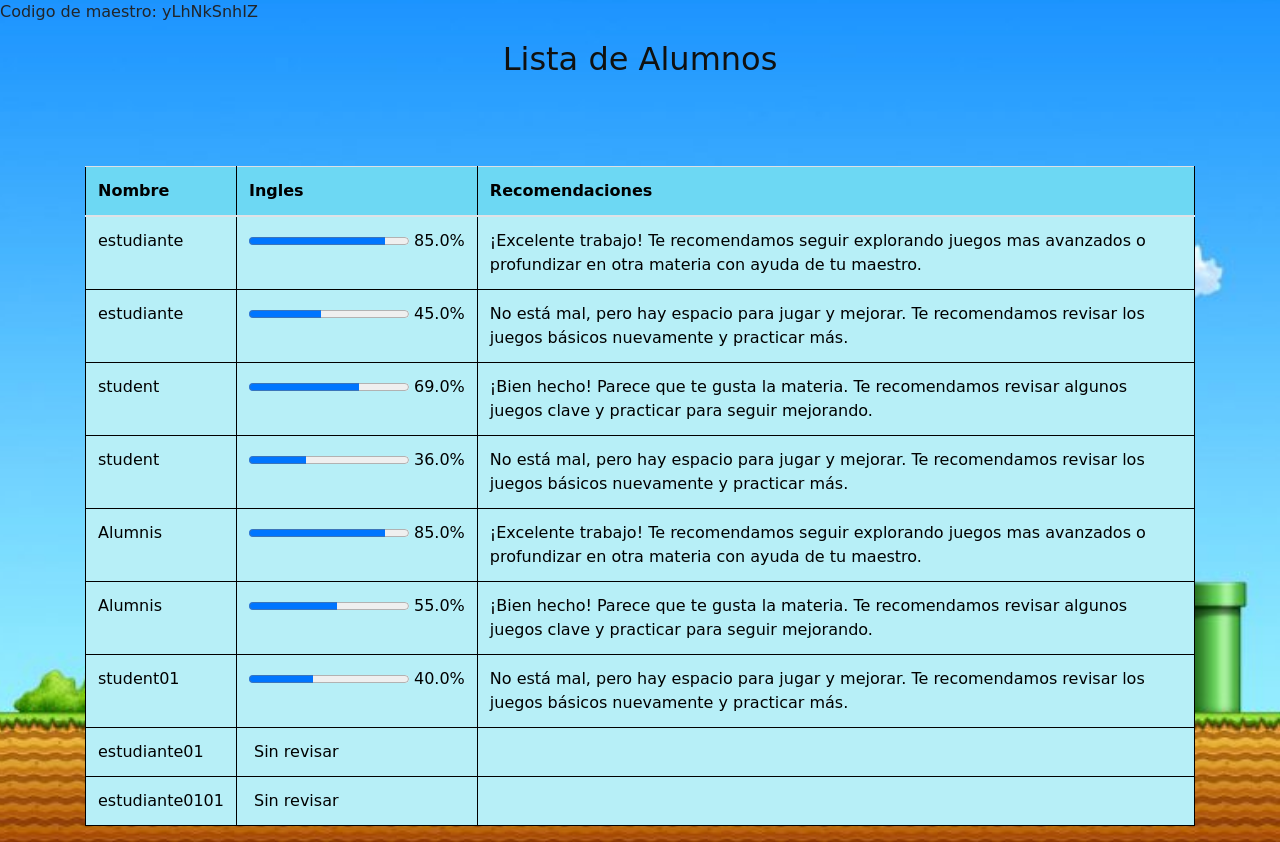
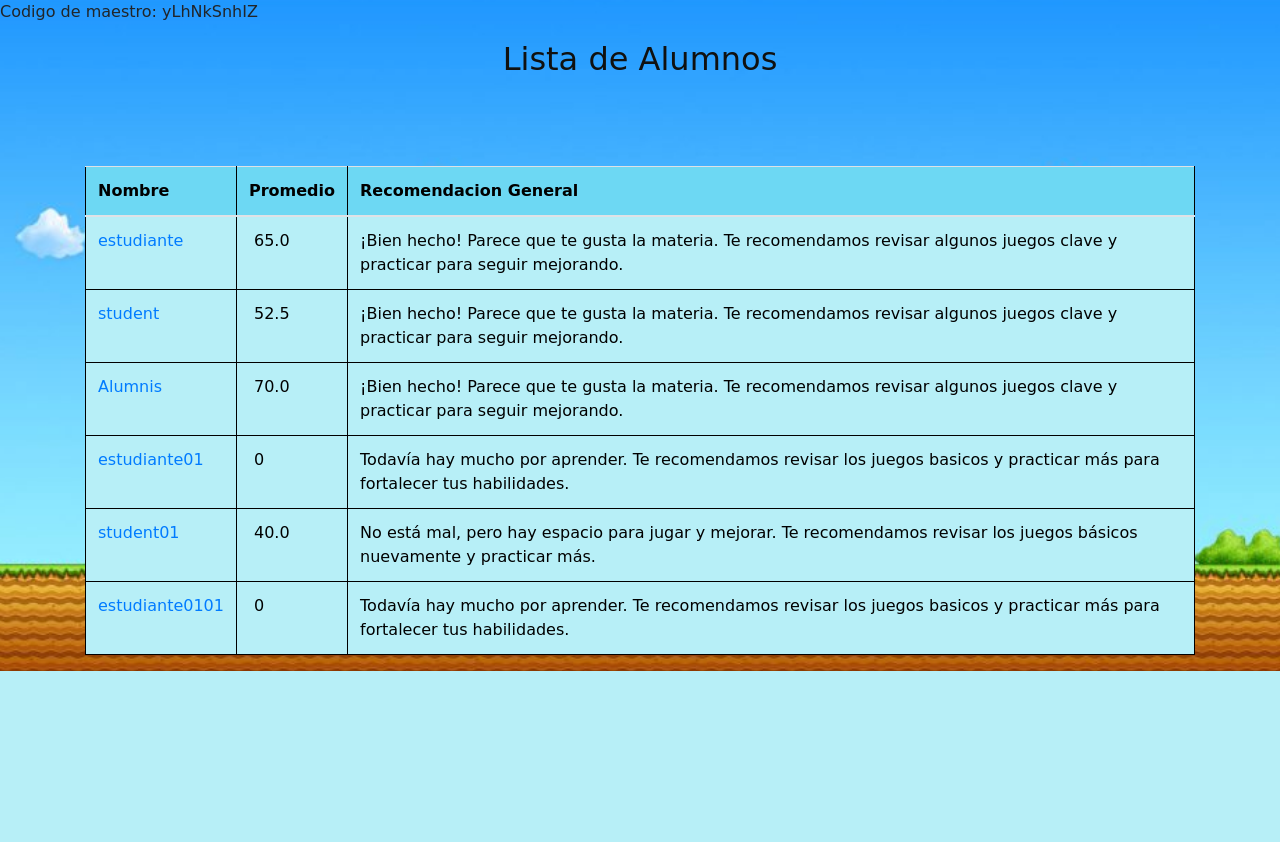
Before and after one commit to skyEverTerra/StudyApp, a Django app: page /list/ in a window 1280 px wide. Shown: the part 132-974 px from the top of the page. After the commit the page ends 803 px from the top, so only its background shows below. Run offline with Django 5.2, Linux system fonts and the light colour scheme; a user stored in the database is signed in; data comes from the database, SQL or seed files in the repository; both versions use the stored data as it was after the commit; some libraries are stand-ins or nearby versions.

Commit message:
Nuevas funcionalidades de calificaciones

```diff
--- a/static/js/recom.json
+++ b/static/js/recom.json
@@ -1,4 +1,10 @@
 {
+        "General": [
+                "¡Excelente trabajo! Te recomendamos seguir explorando juegos mas avanzados o profundizar en otra materia con ayuda de tu maestro.",
+                "¡Bien hecho! Parece que te gusta la materia. Te recomendamos revisar algunos juegos clave y practicar para seguir mejorando.",
+                "No está mal, pero hay espacio para jugar y mejorar. Te recomendamos revisar los juegos básicos nuevamente y practicar más.",
+                "Todavía hay mucho por aprender. Te recomendamos revisar los juegos basicos y practicar más para fortalecer tus habilidades."
+            ],
         "Lenguaje": [
                 "¡Excelente trabajo! Te recomendamos seguir explorando juegos mas avanzados o profundizar en otra materia con ayuda de tu maestro.",
                 "¡Bien hecho! Parece que te gusta la materia. Te recomendamos revisar algunos juegos clave y practicar para seguir mejorando.",
--- a/templates/magic.html
+++ b/templates/magic.html
@@ -148,7 +148,7 @@
                             Lenguaje
                         </a>
                         <div class="dropdown-menu" aria-labelledby="navbarDropdown">
-                            <a class="dropdown-item" href="ABC.html">Abecedario</a>
+                            <a class="dropdown-item" href="{% url 'users:abc' %}">Abecedario</a>
                         </div>
                     </li>
                     <li class="nav-item dropdown">
--- a/templates/teacherView.html
+++ b/templates/teacherView.html
@@ -112,37 +112,36 @@
       <p>Codigo de maestro: {{ maestro.codigo_maestro }}</p>
   <div class="container">
     <h2 class="text-center">Lista de Alumnos</h2>
-
     <div class="table-responsive">
 
       <table id="alumnosTable" class="table table-striped">
   <thead>
     <tr>
       <th>Nombre</th>
-      <th>Ingles</th>
-      <th>Recomendaciones</th>
+      <th>Promedio</th>
+      <th>Recomendacion General</th>
     </tr>
   </thead>
   <tbody>
     {% for alumno in alumnos %}
     <tr>
-      <td>{{ alumno.alumno.user.username }}</td>
+      <td><a href="{% url 'users:graph' %}?a={{ alumno.0.user.username }}">{{ alumno.0.user.username }}</a></td>
       <td>
         <div style="display: flex; align-items: center;">
-          <progress value="{{ alumno.calificacion }}" max="100" style="flex-grow: 1;"></progress>
-          <span style="margin-left: 5px;">{{ alumno.calificacion }}%</span>
+          <!-- <progress value="{{ alumno.calificacion }}" max="100" style="flex-grow: 1;"></progress> -->
+          <span style="margin-left: 5px;">{{ alumno.1 }}</span>
         </div>
       </td>
       <td>
         <span>
-          {% if alumno.calificacion >= 75 %}
-            {{ recomendacion.Ingles.4 }}
-          {% elif alumno.calificacion >= 50 %}
-            {{ recomendacion.Ingles.3 }}
-          {% elif alumno.calificacion >= 25 %}
-            {{ recomendacion.Ingles.2 }}
-          {% elif alumno.calificacion >= 0 %}
-            {{ recomendacion.Ingles.1 }}
+          {% if alumno.1 >= 75 %}
+            {{ recomendacion.General.0 }}
+          {% elif alumno.1 >= 50 %}
+            {{ recomendacion.General.1 }}
+          {% elif alumno.1 >= 25 %}
+            {{ recomendacion.General.2 }}
+          {% elif alumno.1 >= 0 %}
+            {{ recomendacion.General.3 }}
           {% endif %}
         </span>
       </td>
--- a/users/urls.py
+++ b/users/urls.py
@@ -48,8 +48,18 @@ urlpatterns = [
         name="colores"
     ),
     path(
+        route="abc/",
+        view=views.game_abc.as_view(),
+        name="abc"
+    ),
+    path(
         route="logout/",
         view=views.LogoutView.as_view(),
         name="logout"
+    ),
+    path(
+        route="graph/",
+        view=views.GraficoCalificacionesView.as_view(),
+        name="graph"
     )
 ]
--- a/users/views.py
+++ b/users/views.py
@@ -1,4 +1,13 @@
 """ User's views """
+
+
+# External
+import matplotlib.pyplot as plt
+from json import dumps, loads
+from math import ceil
+from django.db.models import Avg
+from io import BytesIO
+import base64
 
 # Django
 from django import http
@@ -13,6 +22,7 @@ from django.contrib.auth import views as auth_views
 from django.contrib.auth import logout
 from django.contrib.auth.mixins import LoginRequiredMixin
 from django.contrib.auth.decorators import login_required
+from django.contrib.auth.models import User
 
 # Mixins
 from users.mixins import StudentRequiredMixin, TeacherRequiredMixin
@@ -21,25 +31,17 @@ from users.mixins import StudentRequiredMixin, TeacherRequiredMixin
 from django.urls import reverse, reverse_lazy
 
 # Forms
-from users.forms import SignupTeacherForm, SignupStudentForm
+from users.forms import SignupTeacherForm, SignupStudentForm, ABCform
 
 # Models
 from users.models import Calif, Materia, Maestro, Alumno
 
-# External
-from json import dumps
-from math import ceil
+# settings
+from appstudy.settings import STATIC_URL
 
 # Const
 SUCCESS_URL = 'users:login'
-RECOM = {
-    "Ingles": {
-        "4": "¡Excelente trabajo! Te recomendamos seguir explorando juegos mas avanzados o profundizar en otra materia con ayuda de tu maestro.",
-        "3": "¡Bien hecho! Parece que te gusta la materia. Te recomendamos revisar algunos juegos clave y practicar para seguir mejorando.",
-        "2": "No está mal, pero hay espacio para jugar y mejorar. Te recomendamos revisar los juegos básicos nuevamente y practicar más.",
-        "1": "Todavía hay mucho por aprender. Te recomendamos revisar los juegos basicos y practicar más para fortalecer tus habilidades."
-    }
-} # "extracted from recom.json"
+RECOM = loads(open(STATIC_URL + 'js/recom.json').read())
 
 # Create your views here.
 class SelectionView(TemplateView):
@@ -93,16 +95,27 @@ class TeacherListView(TeacherRequiredMixin, TemplateView):
 
         # Query
         maestro = Maestro.objects.get(user=self.request.user)
-        cal_alumnos = Calif.objects.filter(alumno__maestro=maestro).select_related('alumno', 'materia')
-        alumnos = Alumno.objects.filter(maestro=maestro).values()
-        alumnos = Alumno.objects.filter(maestro=maestro, calif=None).exclude(calif=2).select_related('user')
+        alumnos = Alumno.objects.filter(maestro=maestro)
 
+        promedios_generales = []
+        for alumno in alumnos:
+            promedio_alumno = Calif.objects.filter(alumno=alumno).aggregate(promedio=Avg('calificacion'))['promedio']
+            if promedio_alumno is None:
+                promedio_alumno = 0
+            promedios_generales.append((alumno, promedio_alumno))
+        cal_alumnos = promedios_generales
+
+        # cal_alumnos = Calif.objects.filter(alumno__maestro=maestro).select_related('alumno', 'materia')
+        # alumnos = Alumno.objects.filter(maestro=maestro).values()
+        # alumnos = Alumno.objects.filter(maestro=maestro, calif=None).exclude(calif=2).select_related('user')
+        #
+        context['alumnos'] = cal_alumnos
+        # context['alumnos_'] = alumnos
+        context['recomendacion'] = RECOM
         context['maestro'] = maestro
-        context['alumnos'] = cal_alumnos
-        context['alumnos_'] = alumnos
-        context['recomendacion'] = RECOM
 
         return context
+
 
 class LogoutView(LoginRequiredMixin, TemplateView):
     """ Logout current user """
@@ -121,7 +134,7 @@ def game_colores(request):
         alum_id = Alumno.objects.get(user=request.user.id)
         cal_alum = Calif.objects.get(alumno=alum_id).calificacion
         url_redirect = reverse('users:redirect')
-        return HttpResponse(f"""Ya jugó este juego, su calificacion es: {cal_alum}, su recomendacion: {RECOM['Ingles'][f'{ceil(int(cal_alum)/25)}']} <a href="{url_redirect}">atras</a>""")
+        return HttpResponse(f"""Ya jugó este juego, su calificacion es: {cal_alum}, su recomendacion: {RECOM['Ingles'][abs(ceil(int(cal_alum)/25) - 4)]} <a href="{url_redirect}">atras</a>""")
     except Calif.DoesNotExist:
         pass
 
@@ -129,9 +142,7 @@ def game_colores(request):
         print("aqui estan puntos", puntos)
         try:
             materia = Materia.objects.get(nombre_materia="Ingles").id_materia
-
             calif = Calif(alumno_id=request.user.alumno.id, materia_id=materia, calificacion=int(puntos))
-
             calif.save()
 
         except ValidationError:
@@ -139,6 +150,42 @@ def game_colores(request):
             print(error_message)
 
     return render(request, 'games/Colores.html')
+
+
+class game_abc(LoginRequiredMixin, FormView):
+    """ ABC game view """
+    template_name = 'games/formulario_juego.html'
+    form_class = ABCform
+
+    def get(self, request, *args, **kwargs):
+        nombre_materia = 'Lenguaje'
+
+        try:
+            materia = Materia.objects.get(nombre_materia=nombre_materia)
+            alumno = Alumno.objects.get(user=request.user)
+            cal_alum = Calif.objects.get(alumno=alumno, materia=materia).calificacion
+            url_redirect = reverse('users:redirect')
+            return HttpResponse(f"""Ya jugó este juego, su calificacion es: {cal_alum}, su recomendacion: {RECOM['Lenguaje'][abs(ceil(int(cal_alum)/25) - 4)]} <a href="{url_redirect}">atras</a>""")
+        except (Calif.DoesNotExist, Materia.DoesNotExist):
+            pass
+        return render(
+            request=request,
+            template_name=self.template_name,
+            context={}
+        )
+
+    def get_success_url(self):
+        return reverse_lazy('users:abc')
+
+
+    def form_valid(self, form):
+        nombre_materia = 'Lenguaje'
+
+        alumno = Alumno.objects.get(user=self.request.user)
+        materia = Materia.objects.get(nombre_materia=nombre_materia)
+        form.save(alumno, materia)
+        return super().form_valid(form)
+
 
 @login_required
 def redirection(request):
@@ -155,3 +202,44 @@ def mostrar_usuario(request):
         'email': usuario.email
     }
     return JsonResponse(data)
+
+
+class GraficoCalificacionesView(TemplateView):
+    template_name = 'grafico_calificaciones.html'
+
+    def get_context_data(self, **kwargs):
+        context = super().get_context_data(**kwargs)
+
+        username = self.request.GET['a']
+        user = User.objects.get(username=username)
+        alumno = Alumno.objects.get(user=user)
+        calificaciones = Calif.objects.filter(alumno=alumno)
+
+        materias = [calif.materia.nombre_materia for calif in calificaciones]
+        califs = [calif.calificacion for calif in calificaciones]
+
+        plt.figure(figsize=(10, 5))
+        plt.bar(materias, califs, color='skyblue')
+        plt.xlabel('Materias')
+        plt.ylabel('Calificaciones')
+        plt.title('Calificaciones del Alumno')
+        plt.xticks(rotation=0, ha='right')
+
+        for i in range(len(materias)):
+            plt.text(i, califs[i], f'{califs[i]:.2f}', ha='center', va='bottom')
+
+        plt.ylim(0, 100)
+        plt.tight_layout()
+
+        buffer = BytesIO()
+        plt.savefig(buffer, format='png')
+        buffer.seek(0)
+        image_png = buffer.getvalue()
+        buffer.close()
+
+        graph = base64.b64encode(image_png).decode()
+
+        context['username'] = username
+        context['graph'] = graph
+
+        return context
```
Also changed, not shown: templates/games/formulario_juego.html (added, +70 -0 lines), templates/grafico_calificaciones.html (added, +4 -0 lines), users/forms.py (+16 -1 lines), db.sqlite3.
